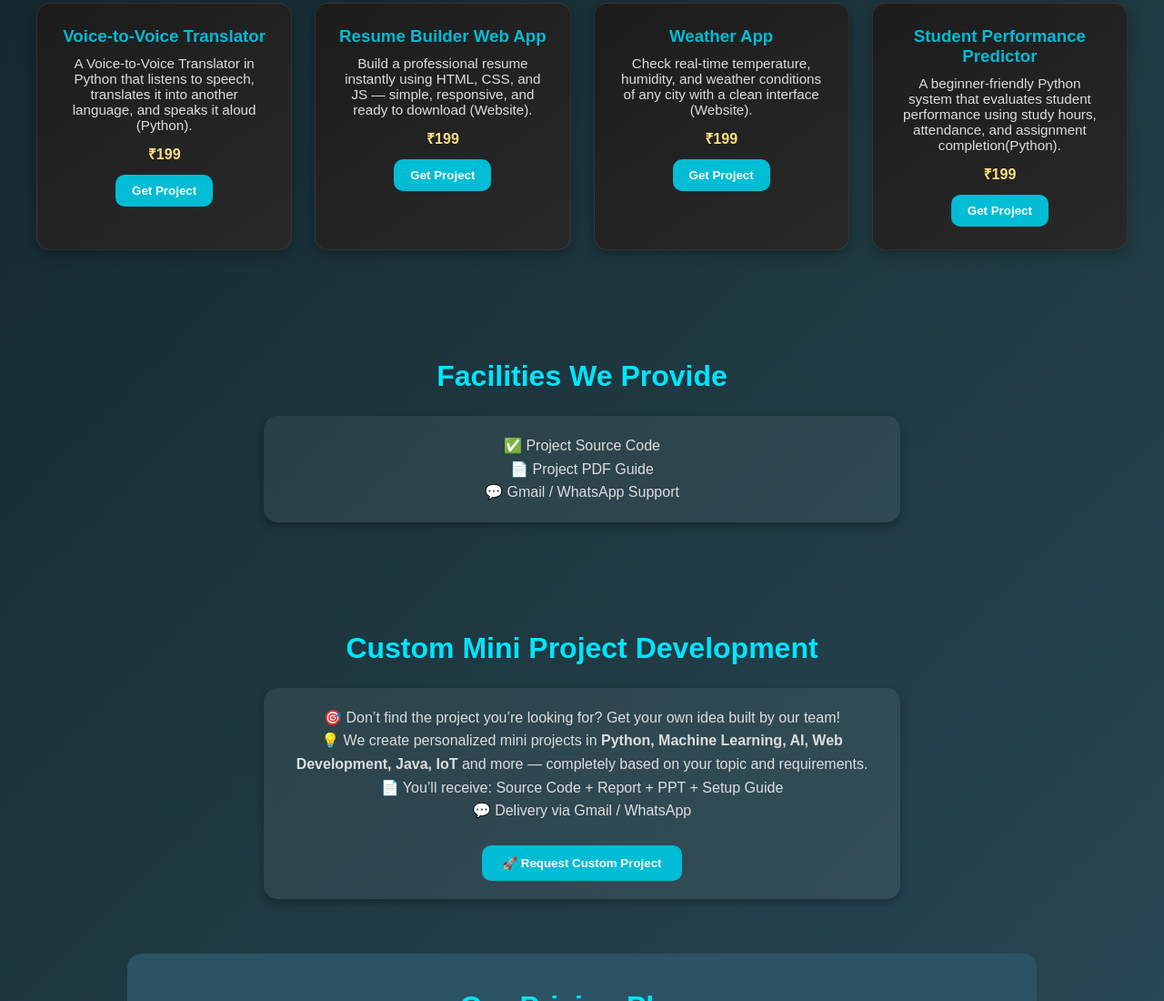
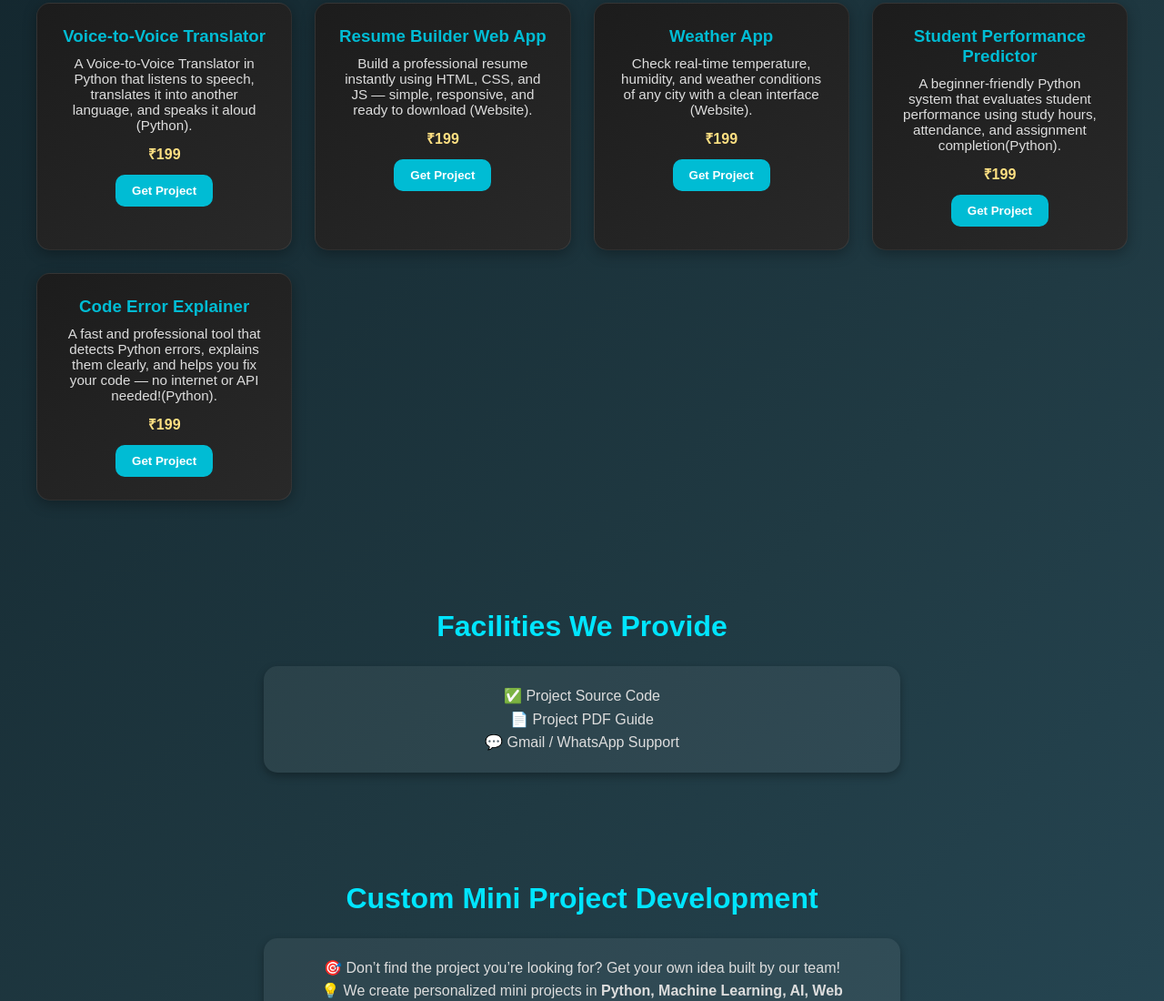
Before and after one commit to projecthubofficial01-crypto/Project-Hub, a plain HTML site: page index.html in a window 1280 px wide. Shown: the part 664-1764 px from the top of the page at 91% size. Drawn offline with Linux system fonts and the light colour scheme.

Commit message:
Update index.html

```diff
--- a/index.html
+++ b/index.html
@@ -425,7 +425,16 @@ const projects = [
     short: 'A beginner-friendly Python system that evaluates student performance using study hours, attendance, and assignment completion(Python).',
     price: '₹199',
     link: 'https://docs.google.com/forms/d/e/1FAIpQLSen6lvUG6pEeSZqr-MpCOTYAsZpj9K61YdkcNsAI-cAO_jYHA/viewform?usp=header'
+  },
+
+   {
+    id: 'p9',
+    title: 'Code Error Explainer',
+    short: 'A fast and professional tool that detects Python errors, explains them clearly, and helps you fix your code — no internet or API needed!(Python).',
+    price: '₹199',
+    link: 'https://docs.google.com/forms/d/e/1FAIpQLSen6lvUG6pEeSZqr-MpCOTYAsZpj9K61YdkcNsAI-cAO_jYHA/viewform?usp=header'
   }
+
 ];
 
 const projectList = document.getElementById("projectList");
```
